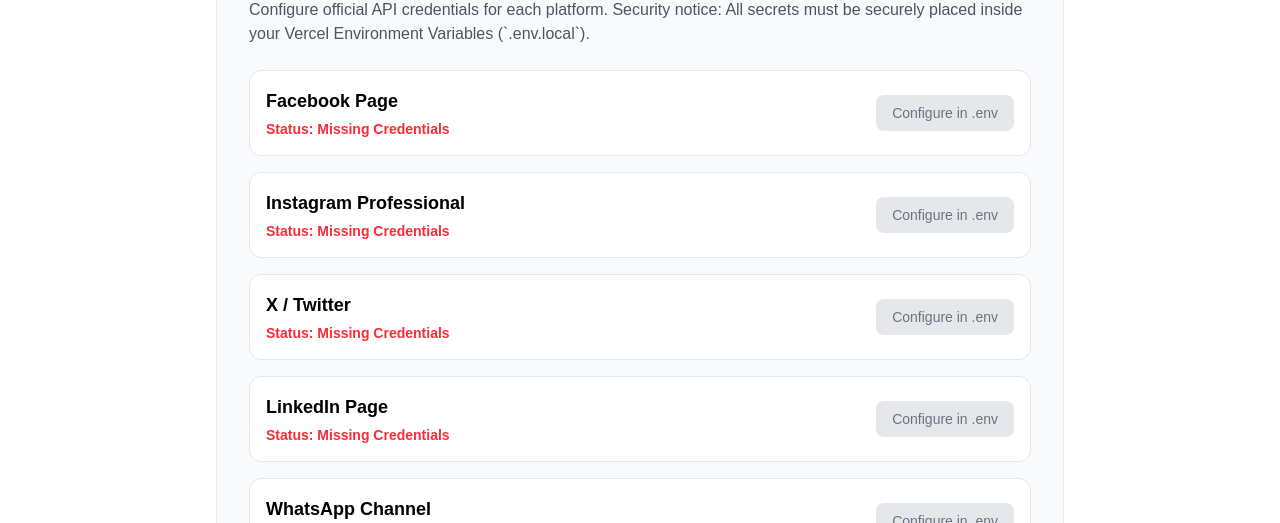
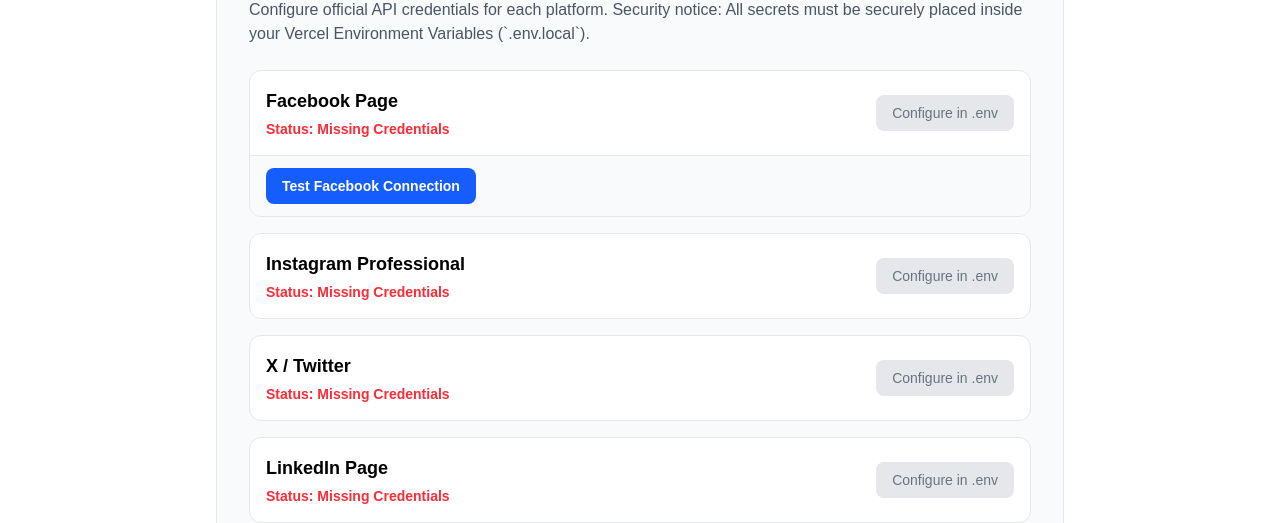
Before and after one commit to haarisarchz/trapped-into-architecture, a Next.js app: page /admin/social-config in a window 1280 px wide. Shown: the part 277-800 px from the top of the page. Built offline with nearby package versions, Linux system fonts and the light colour scheme; no server answers; the database is empty.

Commit message:
fix: correctly render test facebook button inside mapped list

```diff
--- a/app/admin/social-config/page.tsx
+++ b/app/admin/social-config/page.tsx
@@ -50,7 +50,8 @@
 
           <div className="space-y-4">
             {platforms.map(p => (
-              <div key={p.id} className="flex items-center justify-between p-4 bg-white border border-gray-200 rounded-xl">
+              <div key={p.id} className="flex flex-col bg-white border border-gray-200 rounded-xl overflow-hidden">
+                <div className="flex items-center justify-between p-4">
                   <div>
                     <h3 className="font-bold text-lg">{p.name}</h3>
                     <p className={`text-sm font-semibold mt-1 ${p.status === 'Configured' ? 'text-green-600' : 'text-red-500'}`}>
@@ -63,6 +64,12 @@
                     </button>
                   </div>
                 </div>
+                {p.id === 'facebook' && (
+                  <div className="bg-gray-50 px-4 py-3 border-t border-gray-200">
+                    <TestFacebookButton />
+                  </div>
+                )}
+              </div>
             ))}
           </div>
         </div>
--- a/components/admin/TestFacebookButton.tsx
+++ b/components/admin/TestFacebookButton.tsx
@@ -19,7 +19,7 @@
   };
 
   return (
-    <div className="mt-3">
+    <div>
       <button
         onClick={testConnection}
         disabled={loading}
```
Lines whose indentation alone changed are shown as unchanged.
